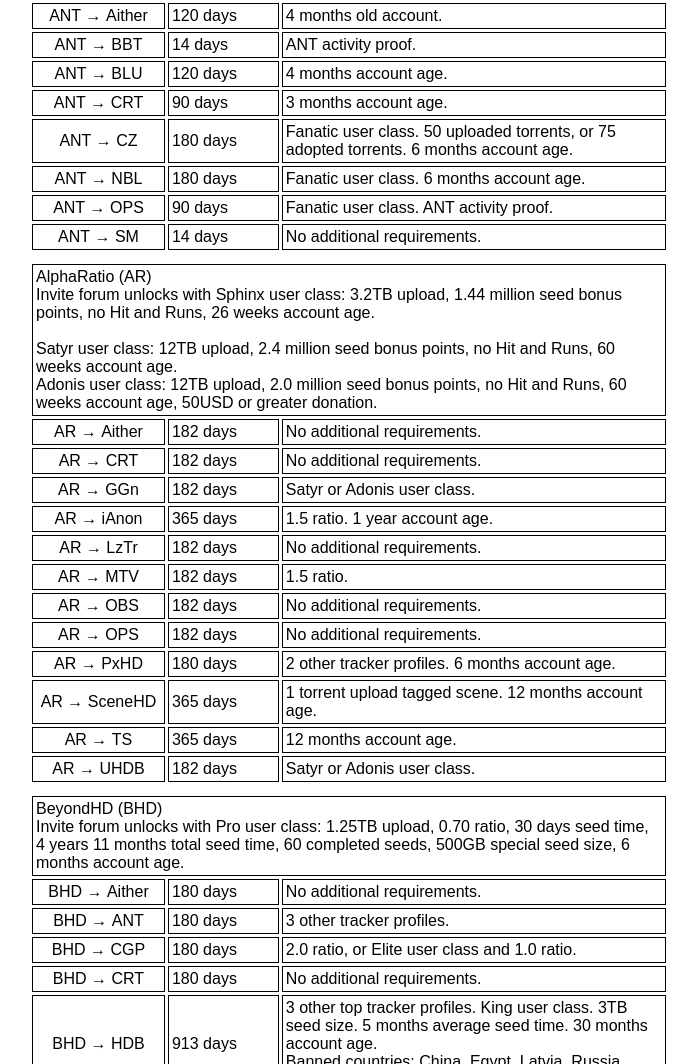
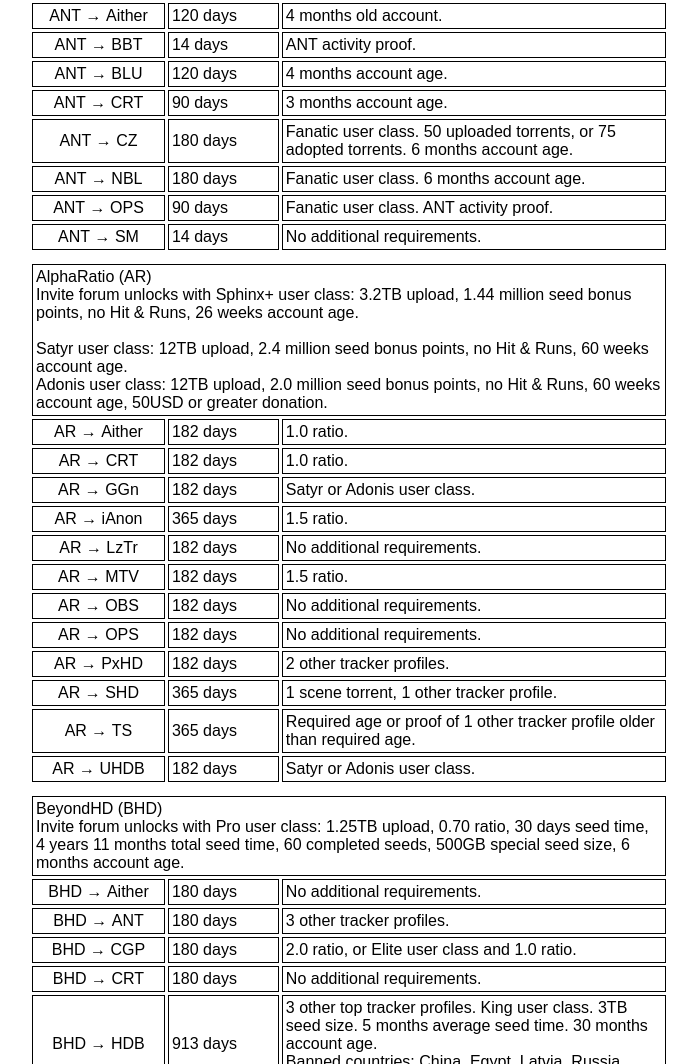
Before and after one commit to inviteroute/sheet, a plain HTML site: page index.html in a window 1280 px wide. Shown: the part 1394-2458 px from the top of the page, without its empty margins (291-988 px from the left). Drawn offline with Linux system fonts and the light colour scheme.

Commit message:
Update index.html (sync AR)

```diff
--- a/index.html
+++ b/index.html
@@ -121,18 +121,18 @@
 <tr><th scope="row">ANT<span class="arrow">-&gt;</span>OPS</td><td>90&nbsp;days</td><td>Fanatic user class. ANT activity proof.</td></tr>
 <tr><th scope="row">ANT<span class="arrow">-&gt;</span>SM</td><td>14&nbsp;days</td><td>No additional requirements.</td></tr>
 <tr class="spacer"></tr>
-<tr><td colspan="3">AlphaRatio (AR)<br>Invite forum unlocks with Sphinx user class: 3.2TB upload, 1.44 million seed bonus points, no Hit and Runs, 26 weeks account age.<br><br>Satyr user class: 12TB upload, 2.4 million seed bonus points, no Hit and Runs, 60 weeks account age.<br>Adonis user class: 12TB upload, 2.0 million seed bonus points, no Hit and Runs, 60 weeks account age, 50USD or greater donation.</td></tr>
-<tr><th scope="row">AR<span class="arrow">-&gt;</span>Aither</td><td>182&nbsp;days</td><td>No additional requirements.</td></tr>
-<tr><th scope="row">AR<span class="arrow">-&gt;</span>CRT</td><td>182&nbsp;days</td><td>No additional requirements.</td></tr>
+<tr><td colspan="3">AlphaRatio (AR)<br>Invite forum unlocks with Sphinx+ user class: 3.2TB upload, 1.44 million seed bonus points, no Hit & Runs, 26 weeks account age.<br><br>Satyr user class: 12TB upload, 2.4 million seed bonus points, no Hit & Runs, 60 weeks account age.<br>Adonis user class: 12TB upload, 2.0 million seed bonus points, no Hit & Runs, 60 weeks account age, 50USD or greater donation.</td></tr>
+<tr><th scope="row">AR<span class="arrow">-&gt;</span>Aither</td><td>182&nbsp;days</td><td>1.0 ratio.</td></tr>
+<tr><th scope="row">AR<span class="arrow">-&gt;</span>CRT</td><td>182&nbsp;days</td><td>1.0 ratio.</td></tr>
 <tr><th scope="row">AR<span class="arrow">-&gt;</span>GGn</td><td>182&nbsp;days</td><td>Satyr or Adonis user class.</td></tr>
-<tr><th scope="row">AR<span class="arrow">-&gt;</span>iAnon</td><td>365&nbsp;days</td><td>1.5 ratio. 1 year account age.</td></tr>
+<tr><th scope="row">AR<span class="arrow">-&gt;</span>iAnon</td><td>365&nbsp;days</td><td>1.5 ratio.</td></tr>
 <tr><th scope="row">AR<span class="arrow">-&gt;</span>LzTr</td><td>182&nbsp;days</td><td>No additional requirements.</td></tr>
 <tr><th scope="row">AR<span class="arrow">-&gt;</span>MTV</td><td>182&nbsp;days</td><td>1.5 ratio.</td></tr>
 <tr><th scope="row">AR<span class="arrow">-&gt;</span>OBS</td><td>182&nbsp;days</td><td>No additional requirements.</td></tr>
 <tr><th scope="row">AR<span class="arrow">-&gt;</span>OPS</td><td>182&nbsp;days</td><td>No additional requirements.</td></tr>
-<tr><th scope="row">AR<span class="arrow">-&gt;</span>PxHD</td><td>180&nbsp;days</td><td>2 other tracker profiles. 6 months account age.</td></tr>
-<tr><th scope="row">AR<span class="arrow">-&gt;</span>SceneHD</td><td>365&nbsp;days</td><td>1 torrent upload tagged scene. 12 months account age.</td></tr>
-<tr><th scope="row">AR<span class="arrow">-&gt;</span>TS</td><td>365&nbsp;days</td><td>12 months account age.</td></tr>
+<tr><th scope="row">AR<span class="arrow">-&gt;</span>PxHD</td><td>182&nbsp;days</td><td>2 other tracker profiles.</td></tr>
+<tr><th scope="row">AR<span class="arrow">-&gt;</span>SHD</td><td>365&nbsp;days</td><td>1 scene torrent, 1 other tracker profile.</td></tr>
+<tr><th scope="row">AR<span class="arrow">-&gt;</span>TS</td><td>365&nbsp;days</td><td>Required age or proof of 1 other tracker profile older than required age.</td></tr>
 <tr><th scope="row">AR<span class="arrow">-&gt;</span>UHDB</td><td>182&nbsp;days</td><td>Satyr or Adonis user class.</td></tr>
 <tr class="spacer"></tr>
 <tr><td colspan="3">BeyondHD (BHD)<br>Invite forum unlocks with Pro user class: 1.25TB upload, 0.70 ratio, 30 days seed time, 4 years 11 months total seed time, 60 completed seeds, 500GB special seed size, 6 months account age.</td></tr>
```
